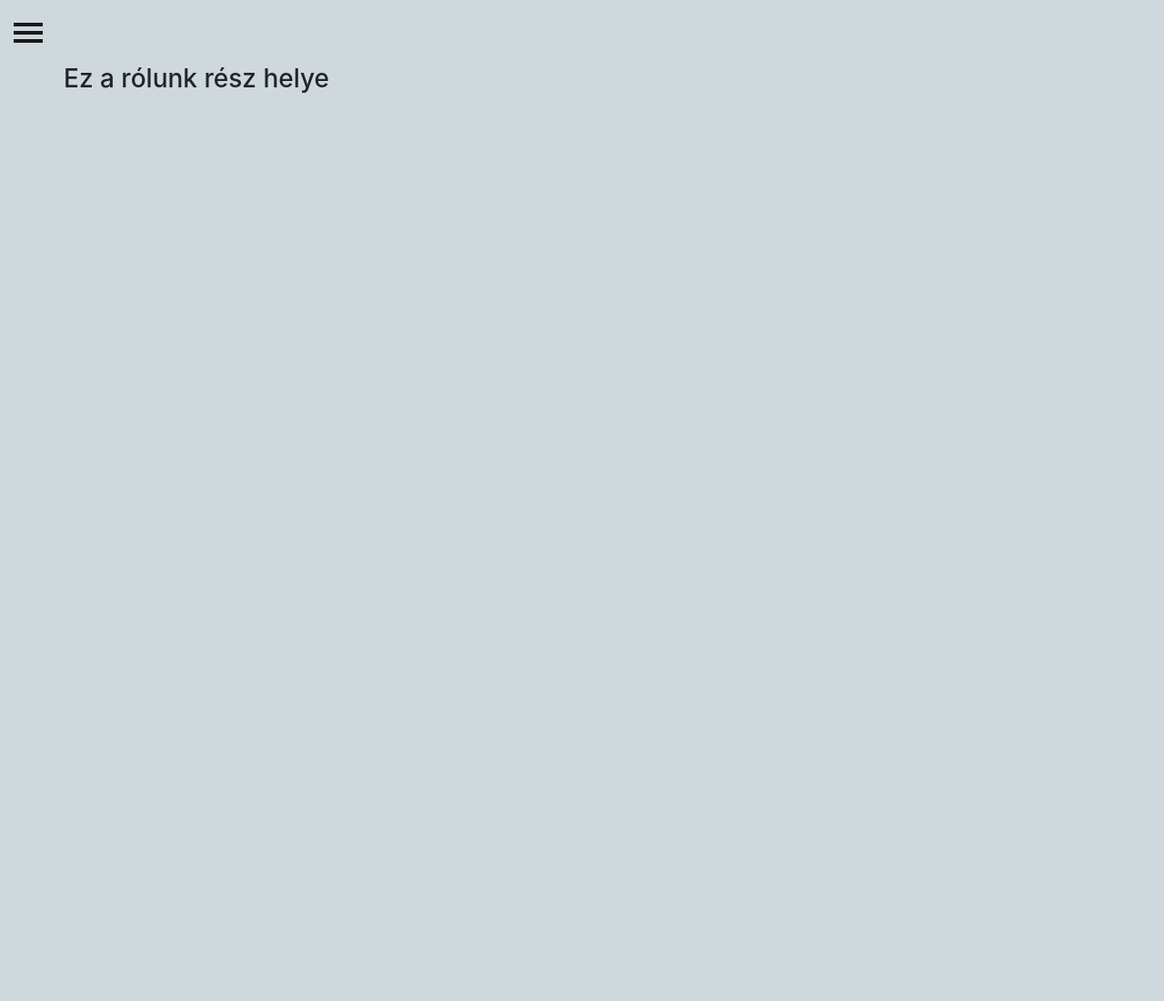
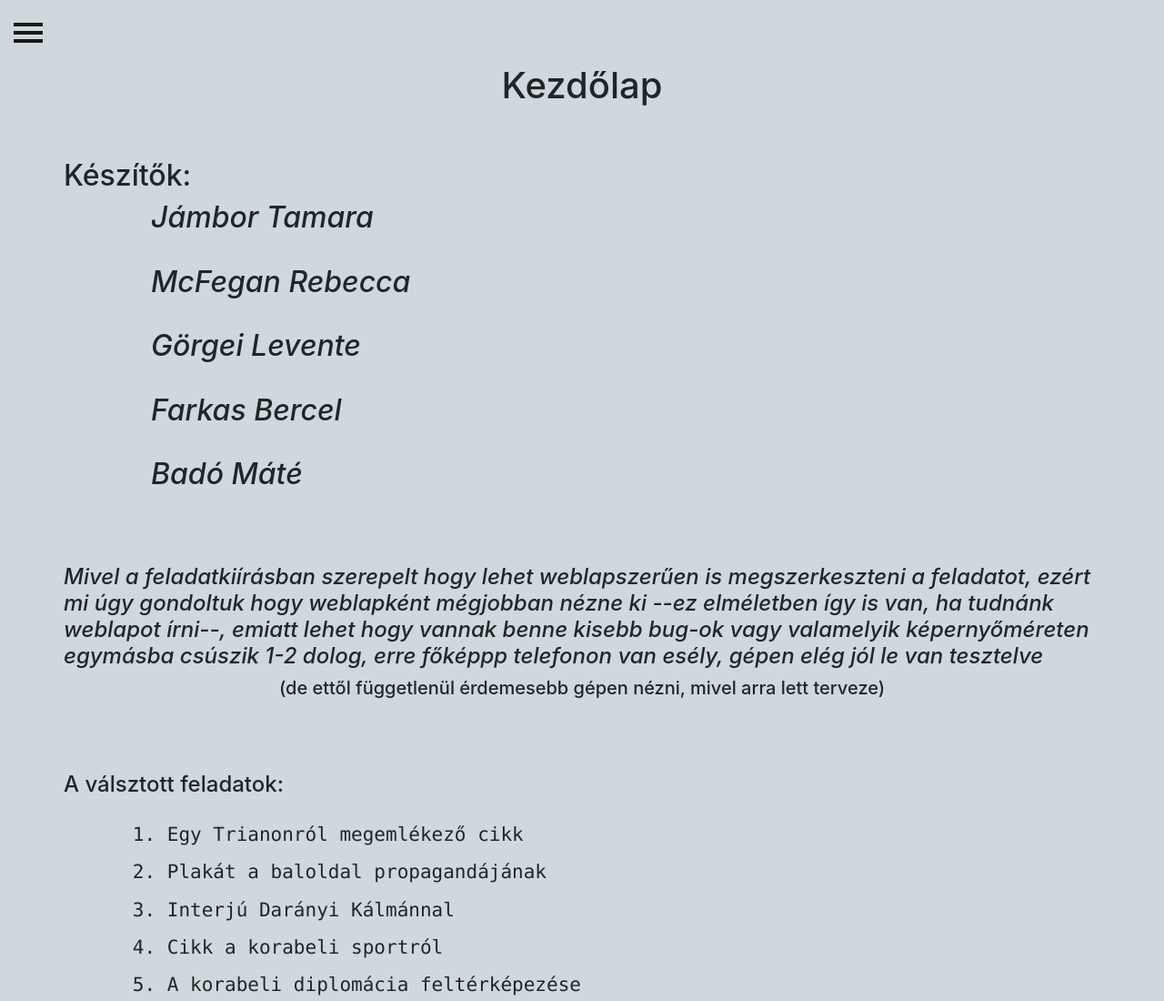
Before and after one commit to badomate/badomate.github.io, a plain HTML site: page index.html in a window 1280 px wide. Shown: the top 1100 px of the page at 91% size. Before the commit the page ends 800 px from the top, so only its background shows below. Drawn offline with nearby package versions, Linux system fonts and the light colour scheme.

Commit message:
bug fixes

```diff
--- a/index.html
+++ b/index.html
@@ -442,7 +442,7 @@
       }
     </style>
   </head>
-  <body onload="openTab(event, 'about')">
+  <body onload="openTab(event, 'home')">
     <div id="wrapper">
       <div class="overlay"></div>
 
@@ -491,7 +491,7 @@
               >Teleki család bemutatása</a
             >
           </li>
-          <li><a href="#about" onclick="openTab(event, 'about')">Rólunk</a></li>
+          <li><a href="#about" onclick="openTab(event, 'secret_stuff')">Egy teljesen normális tab</a></li>
         </ul>
       </nav>
       <!-- /#sidebar-wrapper -->
@@ -511,21 +511,48 @@
         <div class="container">
           <div class="row">
             <div class="tabcontent" id="home">
-              <h1 class="kozepre" text>Kezdőlap</h1>
+              <h1>Kezdőlap</h1>
               <br /><br />
-              <h3>
-                Nem igazán volt öteletem hogy mit kéne ide rakni, szóval itt van
-                ez
-              </h3>
+
+              <h2>Készítők:</h2>
+              <h2 style="padding-left:3em"><i>Jámbor Tamara</i></h2><br />
+              <h2 style="padding-left:3em"><i>McFegan Rebecca</i></h2><br />
+              <h2 style="padding-left:3em"><i>Görgei Levente</i></h2><br />
+              <h2 style="padding-left:3em"><i>Farkas Bercel</i></h2><br />
+              <h2 style="padding-left:3em"><i>Badó Máté</i></h2>
+              <br /><br /><br />
+              <h4>
+                <i>
+                  Mivel a feladatkiírásban szerepelt hogy lehet weblapszerűen is
+                  megszerkeszteni a feladatot, ezért mi úgy gondoltuk hogy
+                  weblapként mégjobban nézne ki --ez elméletben így is van, ha
+                  tudnánk weblapot írni--, emiatt lehet hogy vannak benne kisebb
+                  bug-ok vagy valamelyik képernyőméreten egymásba csúszik 1-2 dolog,
+                  erre főképpp telefonon van esély, gépen elég jól le van tesztelve</i
+                >
+              </h4>
               <h5>
-                (sajnos csak gépen működik, és a nyilakkal lehet irányítani)
+                (de ettől függetlenül érdemesebb gépen nézni, mivel arra lett
+                terveze)
               </h5>
               <br /><br /><br />
-              <canvas width="400" height="400" id="game"></canvas>
+              <h4>
+                A válsztott feladatok:
+                 <br> <br>
+                <pre>      1. Egy Trianonról megemlékező cikk</pre>
+                <pre>      2. Plakát a baloldal propagandájának</pre>
+                <pre>      3. Interjú Darányi Kálmánnal</pre>
+                <pre>      4. Cikk a korabeli sportról</pre>
+                <pre>      5. A korabeli diplomácia feltérképezése</pre>
+                <pre>      6. A baloldal gondolatai a zsidótörvényekről</pre>
+                <pre>      7. A Teleki család bemutatása</pre>
+              </h4>
+             <br><br><br><br><br><br><br><br><br><br><br><br><br><br><br><br><br><br>
             </div>
 
             <div class="tabcontent" id="trianon">
               <h3>Ez a trianonos cucc helye</h3>
+               <br><br><br><br><br><br><br><br><br><br><br><br><br><br><br><br><br><br>
             </div>
 
             <div class="tabcontent" id="plakat">
@@ -556,14 +583,26 @@
             <div class="tabcontent" id="interju">
               <h1>Interjú Darányi Kálmánnal</h1>
               <br /><br />
-
-              <div style="float: right; box-sizing: border-box; width: 25%; padding-left: 5%;" >
+              <div
+                style="
+                  float: right;
+                  box-sizing: border-box;
+                  width: 25%;
+                  box-shadow: 0 4px 8px 0 rgba(0, 0, 0, 0.2),
+                    0 6px 20px 0 rgba(0, 0, 0, 0.19);
+                "
+              >
                 <img
                   src="src/daranyi.jpg"
-                  style="position: fixed; box-sizing: border-box; width: 20%"
+                  style="
+                    position: fixed;
+                    box-sizing: border-box;
+                    width: 20%;
+                    border-radius: 10px;
+                  "
                 />
+                 <br><br><br><br><br><br><br><br><br><br><br><br><br><br><br><br><br><br>
               </div>
-
               <div class="interju-left">
                 <h3 class="font-weight-bold" style="text-align: left">
                   1.
@@ -704,17 +743,21 @@
                   öcsémre Gyulára.
                 </h5>
               </div>
+               <br><br><br><br><br><br><br><br><br><br><br><br><br><br><br><br><br><br>
             </div>
-
             <div class="tabcontent" id="sport">
               <h3>Ez a sport helye</h3>
+               <br><br><br><br><br><br><br><br><br><br><br><br><br><br><br><br><br><br>
             </div>
 
             <div class="tabcontent" id="diplomacia">
               <h3>Ez a diplomáciás cucc helye</h3>
+               <br><br><br><br><br><br><br><br><br><br><br><br><br><br><br><br><br><br>
             </div>
 
             <div class="tabcontent" id="zsidotorv">
+              <br />
+              <br />
               <h1>
                 Mit gondolhatott a baloldali politika a zsidótörvényekről?
               </h1>
@@ -776,14 +819,25 @@
                 ami kevesebb befolyáshoz juttatja őket, amit meg egy politikus
                 nyilván el akar kerülni minden áron.
               </h3>
+               <br><br><br><br><br><br><br><br><br><br><br><br><br><br><br><br><br><br>
             </div>
 
             <div class="tabcontent" id="teleki">
               <h3>Ez Teleki helye</h3>
+               <br><br><br><br><br><br><br><br><br><br><br><br><br><br><br><br><br><br>
             </div>
 
-            <div class="tabcontent" id="about">
-              <h3>Ez a rólunk rész helye</h3>
+            <div class="tabcontent" id="secret_stuff">
+               <h1 class="kozepre" text>"Titkos" oldal</h1>
+              <br /><br />
+              <h3>
+                Mivel minden weblapra kell valami titkos cucc, ezért ide is raktam, igaz nem titkos, mivel ahhoz nincsnek meg az eszközeim, vagy legalábbis nem tudok róluk
+              </h3>
+              <h5>
+                (sajnos csak gépen működik, a nyilakkal lehet irányítani és kissebb monitrokon lehet érdemes lekicsinyíteni hogy az egész beleférjen a képernyőbe)
+              </h5>
+              <br /><br /><br />
+              <canvas width="400" height="400" id="game"></canvas>
             </div>
           </div>
         </div>
```
